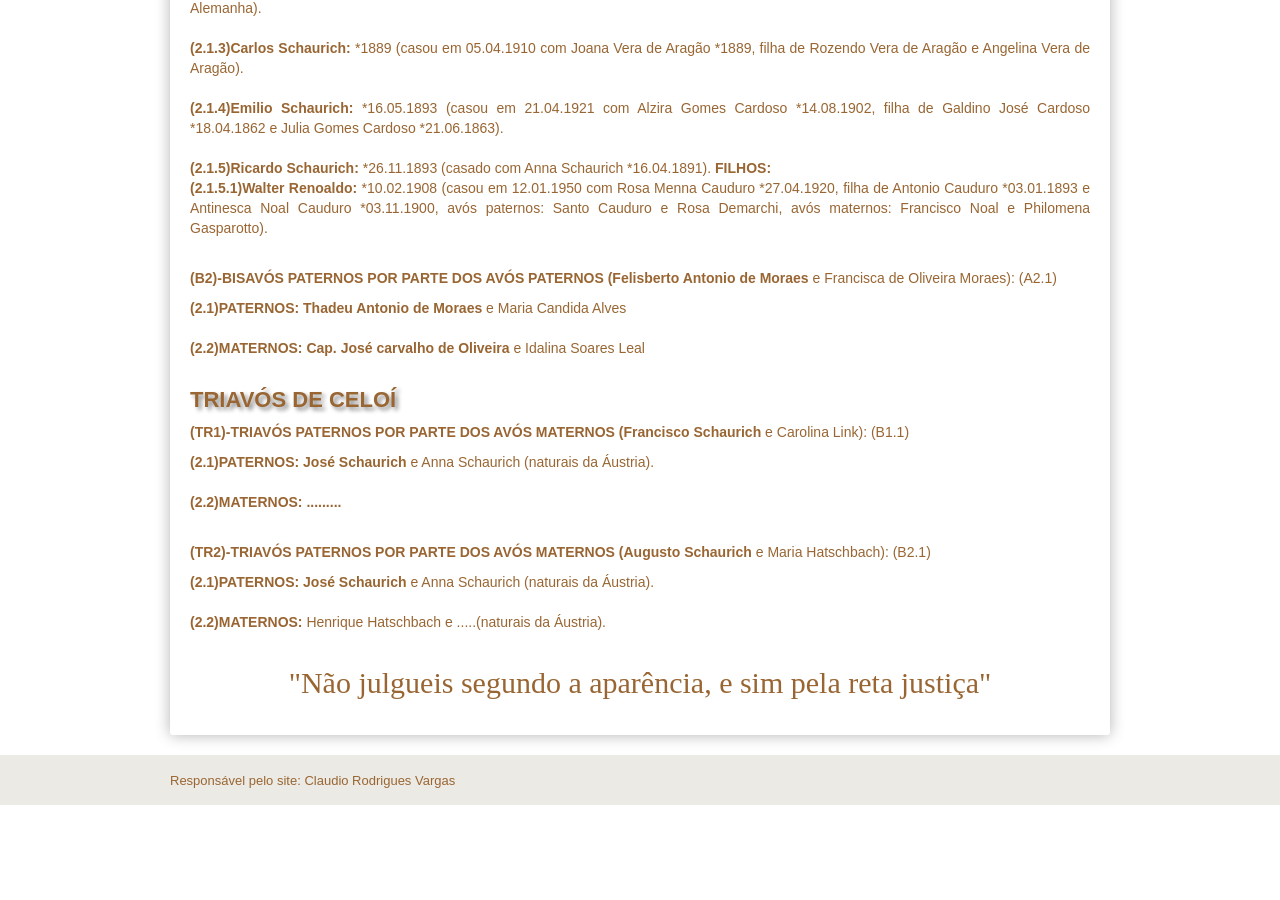
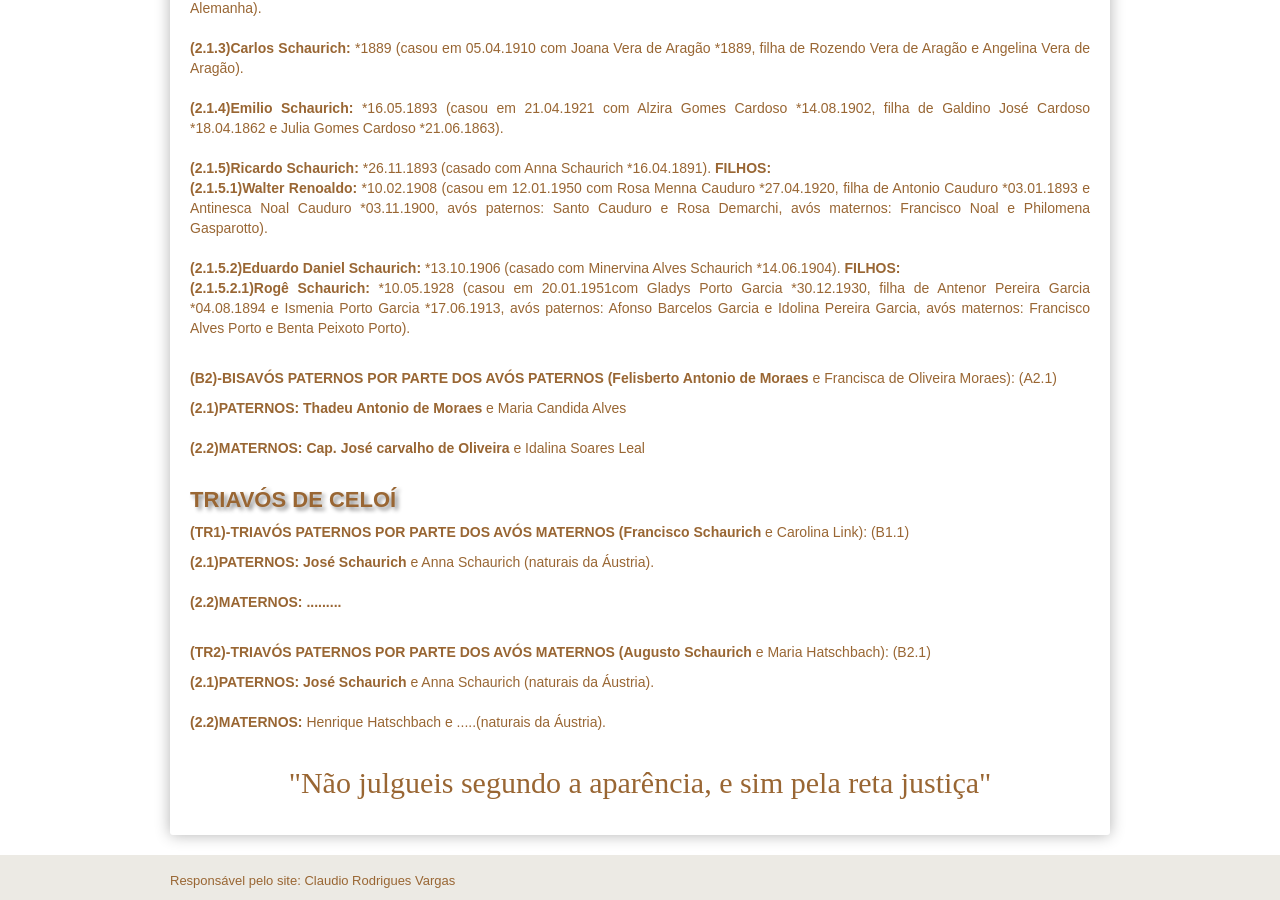
Before and after one commit to claudiovargas1955/claudiovargas1955.github.io, a Jekyll site: the page built from _pages/familia-schaurich.html, in a window 1280 px wide and 900 px high, scrolled down 1339 px. Built offline with Jekyll 4.4.1, drawn with Linux system fonts in a browser that asks for light colours; some web fonts are replaced; before the commit the page ends 2144 px from its top, so only the background shows below that.

Commit message:
Update familia-schaurich.html

```diff
--- a/_pages/familia-schaurich.html
+++ b/_pages/familia-schaurich.html
@@ -224,6 +224,11 @@ Ortiz  avós maternos: José da Silva Moura e Francisca Vargas de Moura RC-83).
             Cauduro *03.01.1893 e Antinesca Noal Cauduro *03.11.1900, avós paternos: Santo Cauduro e Rosa Demarchi, avós maternos:
             Francisco Noal e Philomena Gasparotto).<br><br>
 
+            <b>(2.1.5.2)Eduardo Daniel Schaurich: </b>*13.10.1906 (casado com Minervina Alves Schaurich *14.06.1904). <b>FILHOS: </b><br>
+               <b>(2.1.5.2.1)Rogê Schaurich: </b>*10.05.1928 (casou em 20.01.1951com Gladys Porto Garcia *30.12.1930, filha de Antenor
+               Pereira Garcia *04.08.1894 e Ismenia Porto Garcia *17.06.1913, avós paternos: Afonso Barcelos Garcia e Idolina Pereira
+               Garcia, avós maternos: Francisco Alves Porto e Benta Peixoto Porto). <br><br>
+
 
 <p><b>(B2)-BISAVÓS PATERNOS POR PARTE DOS AVÓS PATERNOS (Felisberto Antonio de Moraes </b>e Francisca de Oliveira Moraes): (A2.1)
 <p><b>(2.1)PATERNOS: Thadeu Antonio de Moraes </b>e Maria Candida Alves <br><br>
```
